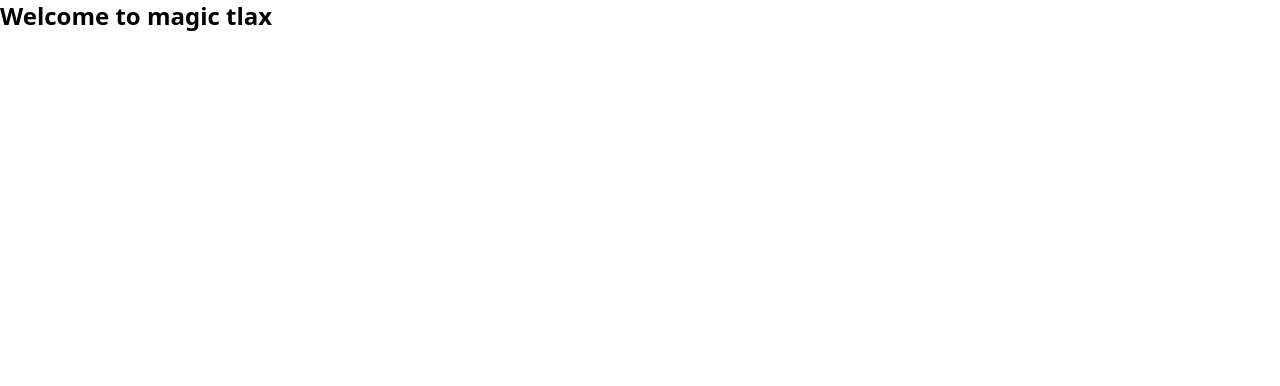
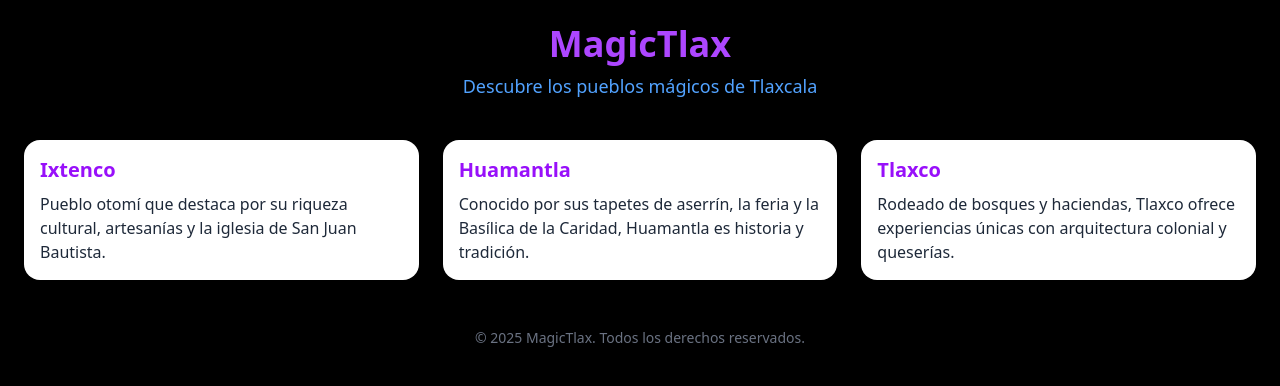
Before and after one commit to juanpablotv/tlaxmagic, a React (Vite) app: page / in a window 1280 px wide. Shown: the top 386 px of the page. Built offline with nearby package versions, Linux system fonts and the light colour scheme.

Commit message:
creando HomePage V1.0

```diff
--- a/package.json
+++ b/package.json
@@ -11,6 +11,7 @@
   },
   "dependencies": {
     "@tailwindcss/vite": "^4.1.7",
+    "framer-motion": "^12.12.1",
     "react": "^19.1.0",
     "react-dom": "^19.1.0",
     "tailwindcss": "^4.1.7"
--- a/src/App.tsx
+++ b/src/App.tsx
@@ -1,8 +1,17 @@
-export default function App() {
-  return (
-    <div >
-      <h1 className="font-extrabold text-2xl">Welcome to magic tlax</h1>
+// // export default function App() {
+// //   return (
+// //     <div >
+// //       <h1 className="font-extrabold text-2xl">Welcome to magic tlax</h1>
 
-    </div>
-  )
+// //     </div>
+// //   )
+// // }
+
+import React from 'react';
+import HomePage from './HomePage'; // Asegúrate que el archivo esté en src/
+
+function App() {
+  return <HomePage />;
 }
+
+export default App;
--- /dev/null
+++ b/src/HomePage.tsx
@@ -0,0 +1,76 @@
+import React from 'react';
+import { motion } from 'framer-motion';
+
+// Definición local de los componentes Card y CardContent
+type CardProps = {
+  children: React.ReactNode;
+  className?: string;
+};
+
+const Card: React.FC<CardProps> = ({ children, className = '' }) => (
+  <div className={`rounded-2xl shadow-lg bg-white ${className}`}>
+    {children}
+  </div>
+);
+
+const CardContent: React.FC<CardProps> = ({ children, className = '' }) => (
+  <div className={`p-4 ${className}`}>
+    {children}
+  </div>
+);
+
+const HomePage: React.FC = () => {
+  const towns = [
+    {
+      title: 'Ixtenco',
+      description:
+        'Pueblo otomí que destaca por su riqueza cultural, artesanías y la iglesia de San Juan Bautista.',
+    },
+    {
+      title: 'Huamantla',
+      description:
+        'Conocido por sus tapetes de aserrín, la feria y la Basílica de la Caridad, Huamantla es historia y tradición.',
+    },
+    {
+      title: 'Tlaxco',
+      description:
+        'Rodeado de bosques y haciendas, Tlaxco ofrece experiencias únicas con arquitectura colonial y queserías.',
+    },
+  ];
+
+  return (
+    <div className="min-h-screen bg-black text-white p-6">
+      <header className="text-center mb-10">
+        <h1 className="text-4xl font-bold text-purple-500">MagicTlax</h1>
+        <p className="text-blue-400 text-lg mt-2">
+          Descubre los pueblos mágicos de Tlaxcala
+        </p>
+      </header>
+
+      <main className="grid grid-cols-1 sm:grid-cols-2 md:grid-cols-3 gap-6">
+        {towns.map((town, index) => (
+          <motion.div
+            key={index}
+            whileHover={{ scale: 1.05 }}
+            transition={{ duration: 0.3 }}
+          >
+            <Card className="text-black cursor-pointer">
+              <CardContent>
+                <h2 className="text-xl font-semibold text-purple-600">
+                  {town.title}
+                </h2>
+                <p className="text-gray-800 mt-2">{town.description}</p>
+              </CardContent>
+            </Card>
+          </motion.div>
+        ))}
+      </main>
+
+      <footer className="mt-12 text-center text-gray-500 text-sm">
+        © 2025 MagicTlax. Todos los derechos reservados.
+      </footer>
+    </div>
+  );
+};
+
+export default HomePage;
```
Also changed, not shown: 1 other file (tests, documents, lock files or other folders).
